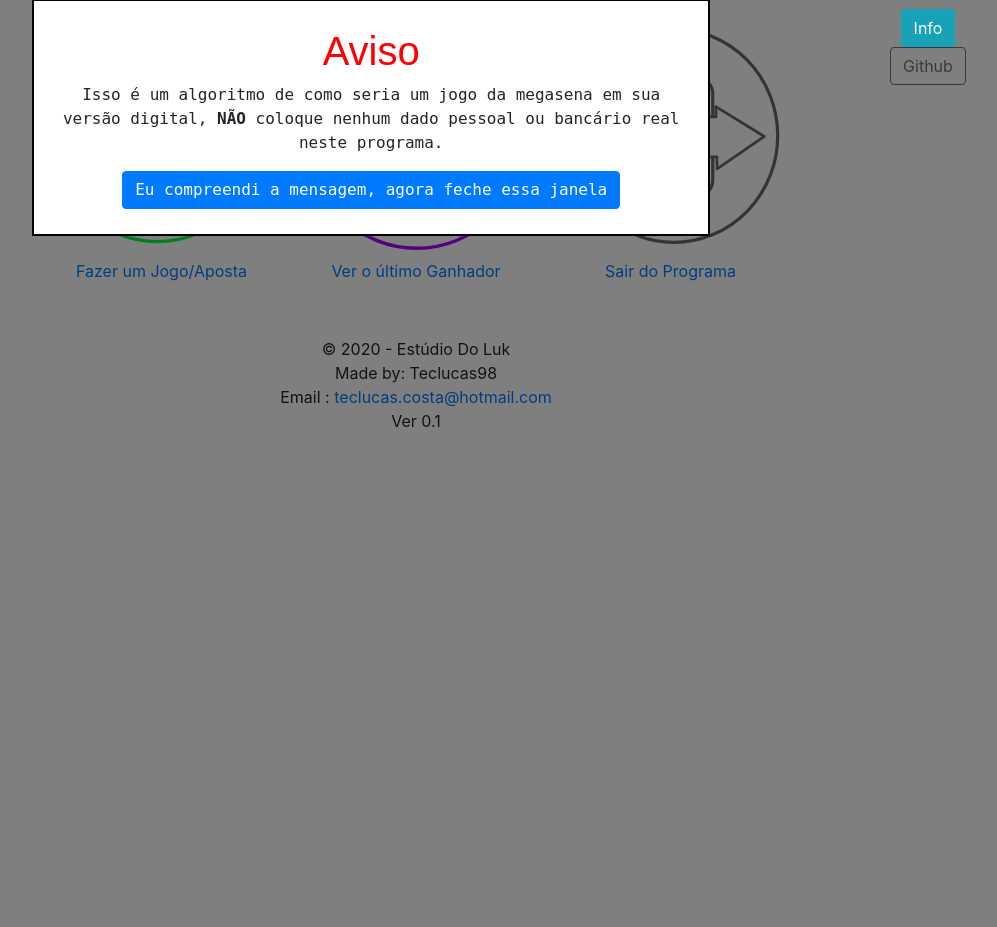
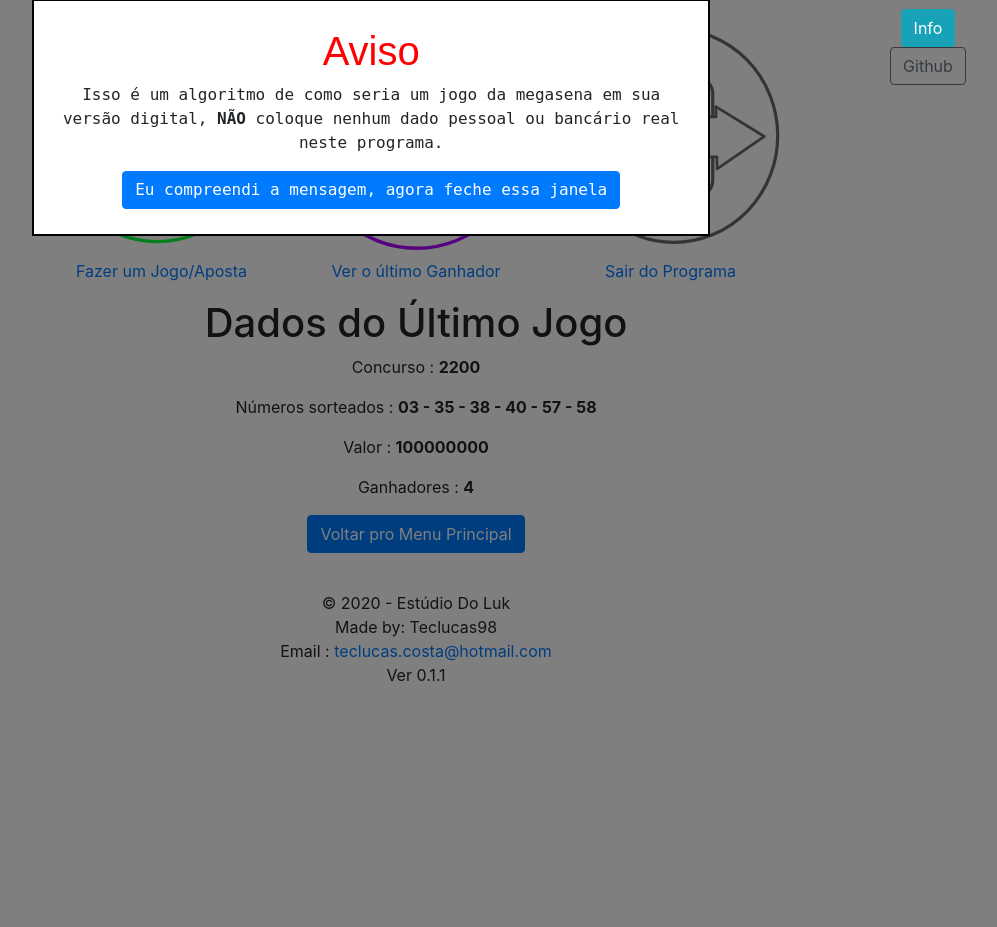
Before and after one commit to LucMatheus/SimMega, a PHP site: page / in a window 1280 px wide. Shown: the part 241-1168 px from the top of the page, without its empty margins (224-1221 px from the left). Run offline with PHP 8.4, Linux system fonts and the light colour scheme.

Commit message:
Ver 0.1.1 - Acrescentado o segundo modulo(EST-P)

```diff
--- a/index.php
+++ b/index.php
@@ -8,6 +8,9 @@
 //Variáveis primitivas
 $ultimoSorteio = 2200;
 $valorDoProximoPremio = 2000000.00;
+
+$valorDaUltimaMega = 100000000.00;
+$ganhadores = 4;
 
 //Conversão em string - NÃO MEXA!
 $valorDoProximoPremio = strval($valorDoProximoPremio);
@@ -57,7 +60,7 @@ str_replace(".", ",", $valorDoProximoPremio);
 					</a>
 				</li>
 				<li>
-					<a href="#">
+					<a href="javascript:mostrarJanela('#janela-ultimoGanhador')">
 						<img src="media/ico_jackpot.svg" alt="Útlimo Ganhador">
 						<p>Ver o último Ganhador</p>
 					</a>
@@ -90,12 +93,20 @@ str_replace(".", ",", $valorDoProximoPremio);
 				<a href="javascript:void(0)" class="text-primary" onclick="sortearNúmerosAleatórios()">Advinhe os meus números</a>
 			</form>
 		</div>
+		<div id="janela-ultimoGanhador">
+			<h1>Dados do Último Jogo</h1>
+			<p>Concurso : <b><?=$ultimoSorteio;?></b></p>
+			<p>Números sorteados : <b>03 - 35 - 38 - 40 - 57 - 58</b></p>
+			<p>Valor : <b><?=$valorDaUltimaMega;?></b></p>
+			<p>Ganhadores : <b><?=$ganhadores;?></b></p>
+			<button class="btn btn-primary" onclick="retornarParaOMenuPrincipal()">Voltar pro Menu Principal</button>
+		</div>
 	</section>
 	<footer>
 		&copy; 2020 - Estúdio Do Luk <br/>
 		Made by: Teclucas98 <br/>
 		Email : <a href="mailto:teclucas.costa@hotmail.com">teclucas.costa@hotmail.com</a><br/>
-		Ver 0.1
+		Ver 0.1.1
 	</footer>
 	<script type="text/javascript" src="js/jquery.js"></script>
 	<script type="text/javascript" src="js/app.js"></script>
```
Also changed, not shown: README.md.
